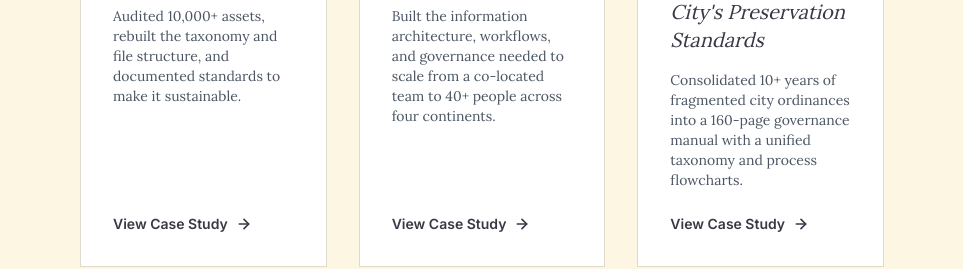
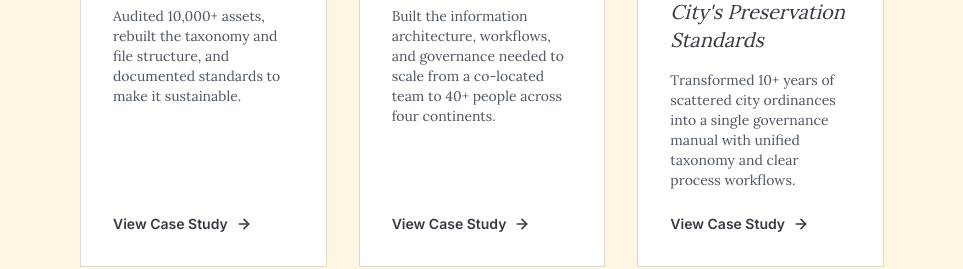
Before and after one commit to AudraGeorge/Portfolio, a plain HTML site: page index.html in a window 1280 px wide. Shown: the part 2182-2451 px from the top of the page, without its empty margins (158-1121 px from the left). Drawn offline with nearby package versions, Linux system fonts and the light colour scheme; a web font is replaced by a local one.

Commit message:
Update index.html

```diff
--- a/index.html
+++ b/index.html
@@ -272,7 +272,7 @@
                         <a href="decatur.html">
                              <p class="company">City of Decatur, GA</p>
                             <p class="title text-xl mt-2 mb-4">Architecting a City's Preservation Standards</p>
-                            <p class="text-sm text-gray-600 description">Consolidated 10+ years of fragmented city ordinances into a 160-page governance manual with a unified taxonomy and process flowcharts.</p>
+                            <p class="text-sm text-gray-600 description">Transformed 10+ years of scattered city ordinances into a single governance manual with unified taxonomy and clear process workflows.</p>
                              <div class="font-inter font-semibold text-sm text-accent flex items-center">
                                 View Case Study <span class="link-arrow ml-2"><svg xmlns="http://www.w3.org/2000/svg" width="16" height="16" viewBox="0 0 24 24" fill="none" stroke="currentColor" stroke-width="2.5" stroke-linecap="round" stroke-linejoin="round"><line x1="5" y1="12" x2="19" y2="12"></line><polyline points="12 5 19 12 12 19"></polyline></svg></span>
                             </div>
```
